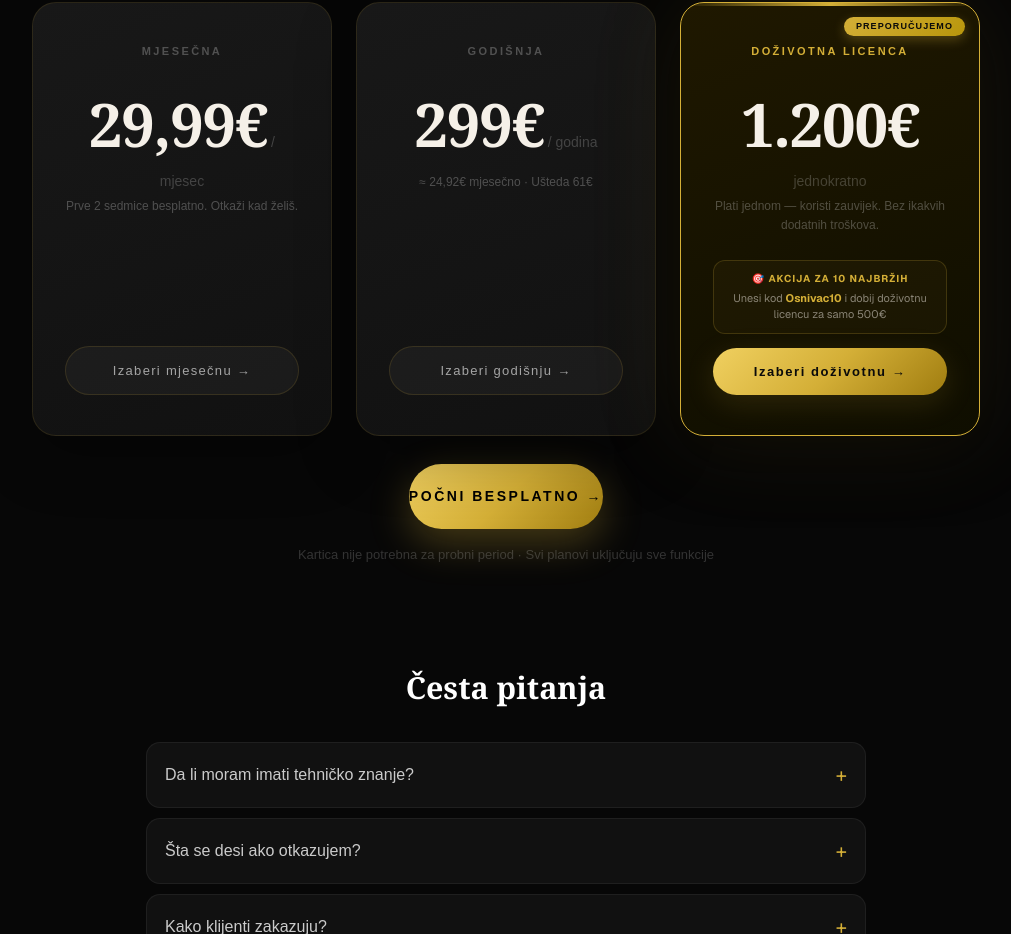
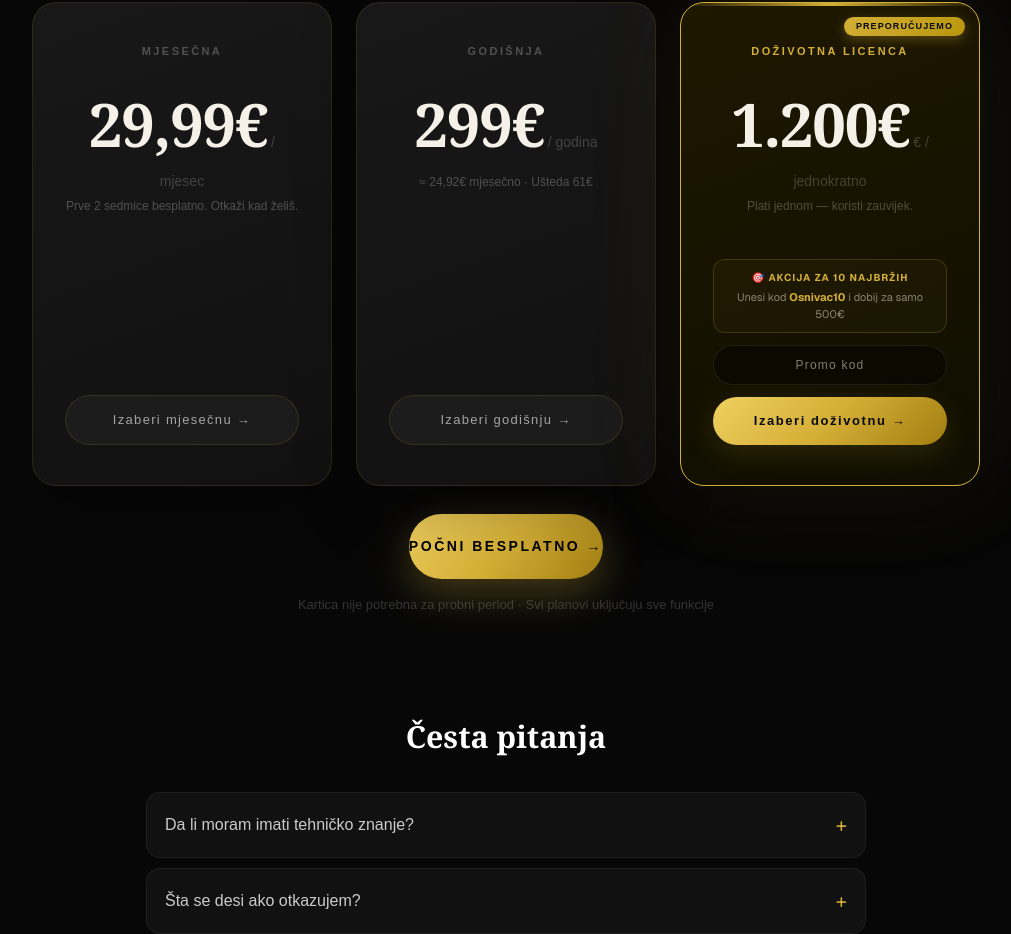
Before and after one commit to Zoran251/salon_pro, a Next.js app: page / in a window 1280 px wide. Shown: the part 2230-3164 px from the top of the page, without its empty margins (134-1145 px from the left). Built offline with nearby package versions, Linux system fonts and the light colour scheme; no server answers.

Commit message:
Vracen promo input na dozivotnu karticu uz badge akcije

```diff
--- a/app/frizerski salon.tsx
+++ b/app/frizerski salon.tsx
@@ -99,6 +99,12 @@ export default function Home() {
 
       {/* CIJENE */}
       <section className="sp" style={{padding:'0 48px 80px',maxWidth:'1200px',margin:'0 auto'}}>
+        {(() => {
+          const [promoKod, setPromoKod] = useState('')
+          const promoVazi = promoKod.trim().toLowerCase() === 'osnivac10'
+          const dozivotnaCijena = promoVazi ? '500' : '1.200'
+          return (
+            <>
               <h2 style={{fontSize:'clamp(28px,4vw,40px)',fontWeight:600,color:'#f5f0e8',textAlign:'center',marginBottom:40,fontFamily:'Georgia,serif'}}>
                 Izaberi plan za tvoj salon
               </h2>
@@ -132,14 +138,22 @@ export default function Home() {
                   <div style={{position:'absolute',top:0,left:0,right:0,height:3,background:'linear-gradient(90deg,transparent,#d4af37,transparent)'}} />
                   <div style={{position:'absolute',top:14,right:14,background:'linear-gradient(135deg,#d4af37,#b8960c)',color:'#0a0a0a',fontSize:9,fontWeight:800,padding:'3px 12px',borderRadius:20,fontFamily:'sans-serif',letterSpacing:'0.12em',boxShadow:'0 4px 12px rgba(212,175,55,0.3)'}}>PREPORUČUJEMO</div>
                   <p style={{fontSize:11,fontWeight:700,color:'#d4af37',marginBottom:20,letterSpacing:'0.22em'}}>DOŽIVOTNA LICENCA</p>
-            <div style={{fontSize:'44px',fontWeight:600,color:'#f5f0e8',lineHeight:1,marginBottom:4,letterSpacing:'-0.02em'}}>1.200 €</div>
-            <p style={{fontSize:'13px',color:'rgba(245,240,232,.3)',marginBottom:20}}>jednokratno</p>
-            <p style={{fontSize:'12px',color:'rgba(245,240,232,.2)',marginBottom:20,lineHeight:1.5}}>Plati jednom — koristi zauvijek.</p>
-            <div style={{marginBottom:16,padding:'10px',border:'0.5px solid rgba(212,175,55,.2)',borderRadius:12,background:'rgba(212,175,55,.04)'}}>
+                  <div style={{fontSize:'44px',fontWeight:600,color:'#f5f0e8',lineHeight:1,marginBottom:4,letterSpacing:'-0.02em'}}>{dozivotnaCijena} €</div>
+                  <p style={{fontSize:'13px',color:'rgba(245,240,232,.3)',marginBottom:16}}>{promoVazi ? 'jednokratno (kod Osnivac10)' : 'jednokratno'}</p>
+                  <p style={{fontSize:'12px',color:promoVazi?'#d4af37':'rgba(245,240,232,.2)',marginBottom:16,lineHeight:1.5}}>
+                    {promoVazi ? '✅ Promo kod Osnivac10 aktivan' : 'Plati jednom — koristi zauvijek.'}
+                  </p>
+                  <div style={{marginBottom:16}}>
+                    <div style={{padding:'10px',border:'0.5px solid rgba(212,175,55,.2)',borderRadius:12,background:'rgba(212,175,55,.04)',marginBottom:12}}>
                       <div style={{fontSize:10,color:'#d4af37',fontWeight:700,letterSpacing:'0.1em',marginBottom:4}}>🎯 AKCIJA ZA 10 NAJBRŽIH</div>
                       <div style={{fontSize:11,color:'rgba(245,240,232,.5)'}}>
-                Unesi kod <strong style={{color:'#d4af37'}}>Osnivac10</strong> i dobij doživotnu licencu za samo 500€
+                        Unesi kod <strong style={{color:'#d4af37'}}>Osnivac10</strong> i dobij za samo 500€
                       </div>
+                    </div>
+                    <input type="text" placeholder="Promo kod" value={promoKod}
+                      onChange={e => setPromoKod(e.target.value)}
+                      style={{width:'100%',background:'rgba(0,0,0,0.4)',border:promoVazi?'0.5px solid rgba(212,175,55,0.5)':'0.5px solid rgba(255,255,255,0.08)',borderRadius:20,padding:'10px 16px',color:'#f5f0e8',fontSize:12,outline:'none',fontFamily:'sans-serif',textAlign:'center',letterSpacing:'0.1em',boxSizing:'border-box'}}
+                    />
                   </div>
                   <div style={{marginTop:'auto'}}>
                     <Link href="/registracija" style={{fontSize:'13px',background:'linear-gradient(135deg,#d4af37,#b8960c)',color:'#0a0a0a',border:'none',padding:'14px 28px',borderRadius:30,fontWeight:700,textDecoration:'none',display:'inline-block',fontFamily:'sans-serif',letterSpacing:'0.12em',boxShadow:'0 8px 30px rgba(212,175,55,0.15)'}}>
@@ -148,6 +162,9 @@ export default function Home() {
                   </div>
                 </div>
               </div>
+            </>
+          )
+        })()}
       </section>
 
       <footer style={{textAlign:'center',padding:'24px',borderTop:'0.5px solid rgba(212,175,55,.1)',color:'rgba(245,240,232,.3)',fontSize:'13px'}}>
--- a/app/landing/salon-pro-landing.tsx
+++ b/app/landing/salon-pro-landing.tsx
@@ -118,6 +118,10 @@ function PricingCard({ naziv, cijena, period, opis, zlatni, isticanje, children
 }
 
 export default function SalonProLanding() {
+  const [promoKod, setPromoKod] = useState('')
+  const promoVazi = promoKod.trim().toLowerCase() === 'osnivac10'
+  const dozivotnaCijenaDisplay = promoVazi ? '500' : '1.200'
+  const dozivotnaPeriodDisplay = promoVazi ? ' € (kod Osnivac10)' : ' € / jednokratno'
   const belowRef = useRef<HTMLDivElement>(null)
   const scrollDown = () => belowRef.current?.scrollIntoView({ behavior: 'smooth' })
 
@@ -471,17 +475,39 @@ export default function SalonProLanding() {
             {/* Doživotna */}
             <PricingCard
               naziv="Doživotna licenca"
-              cijena="1.200€"
-              period=" jednokratno"
-              opis="Plati jednom — koristi zauvijek. Bez ikakvih dodatnih troškova."
+              cijena={dozivotnaCijenaDisplay + '€'}
+              period={dozivotnaPeriodDisplay}
+              opis={promoVazi ? '✅ Promo kod Osnivac10 aktivan' : 'Plati jednom — koristi zauvijek.'}
               zlatni={true}
               isticanje={true}
             >
-              <div style={{ marginBottom: 14, marginTop: 'auto', padding: '10px', border: '0.5px solid rgba(212,175,55,.2)', borderRadius: 12, background: 'rgba(212,175,55,.04)' }}>
-                <div style={{ fontSize: 10, color: GOLD, fontWeight: 700, letterSpacing: '0.1em', marginBottom: 4 }}>🎯 AKCIJA ZA 10 NAJBRŽIH</div>
-                <div style={{ fontSize: 11, color: 'rgba(245,240,232,.5)' }}>
-                  Unesi kod <strong style={{ color: GOLD }}>Osnivac10</strong> i dobij doživotnu licencu za samo 500€
+              <div style={{ marginBottom: 12, marginTop: 'auto' }}>
+                <div style={{ padding: '10px', border: '0.5px solid rgba(212,175,55,.2)', borderRadius: 12, background: 'rgba(212,175,55,.04)', marginBottom: 12 }}>
+                  <div style={{ fontSize: 10, color: GOLD, fontWeight: 700, letterSpacing: '0.1em', marginBottom: 4 }}>🎯 AKCIJA ZA 10 NAJBRŽIH</div>
+                  <div style={{ fontSize: 11, color: 'rgba(245,240,232,.5)' }}>
+                    Unesi kod <strong style={{ color: GOLD }}>Osnivac10</strong> i dobij za samo 500€
+                  </div>
                 </div>
+                <input
+                  type="text"
+                  placeholder="Promo kod"
+                  value={promoKod}
+                  onChange={e => setPromoKod(e.target.value)}
+                  style={{
+                    width: '100%',
+                    background: 'rgba(0,0,0,0.4)',
+                    border: promoVazi ? '0.5px solid rgba(212,175,55,0.5)' : '0.5px solid rgba(255,255,255,0.08)',
+                    borderRadius: 20,
+                    padding: '10px 16px',
+                    color: '#f5f0e8',
+                    fontSize: 12,
+                    outline: 'none',
+                    fontFamily: 'sans-serif',
+                    textAlign: 'center',
+                    letterSpacing: '0.1em',
+                    boxSizing: 'border-box',
+                  }}
+                />
               </div>
               <Link href="/registracija" style={{ textDecoration: 'none' }}>
                 <motion.div
```
Lines whose indentation alone changed are shown as unchanged.
